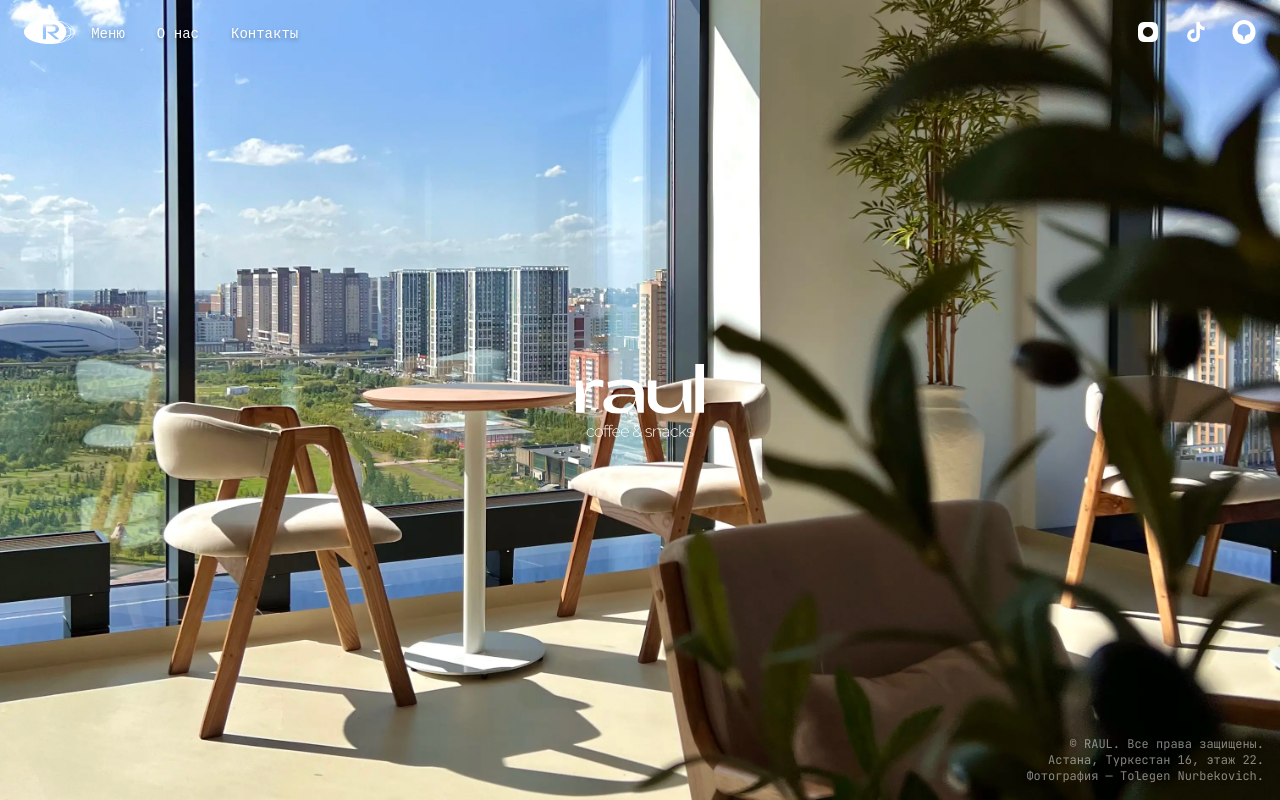
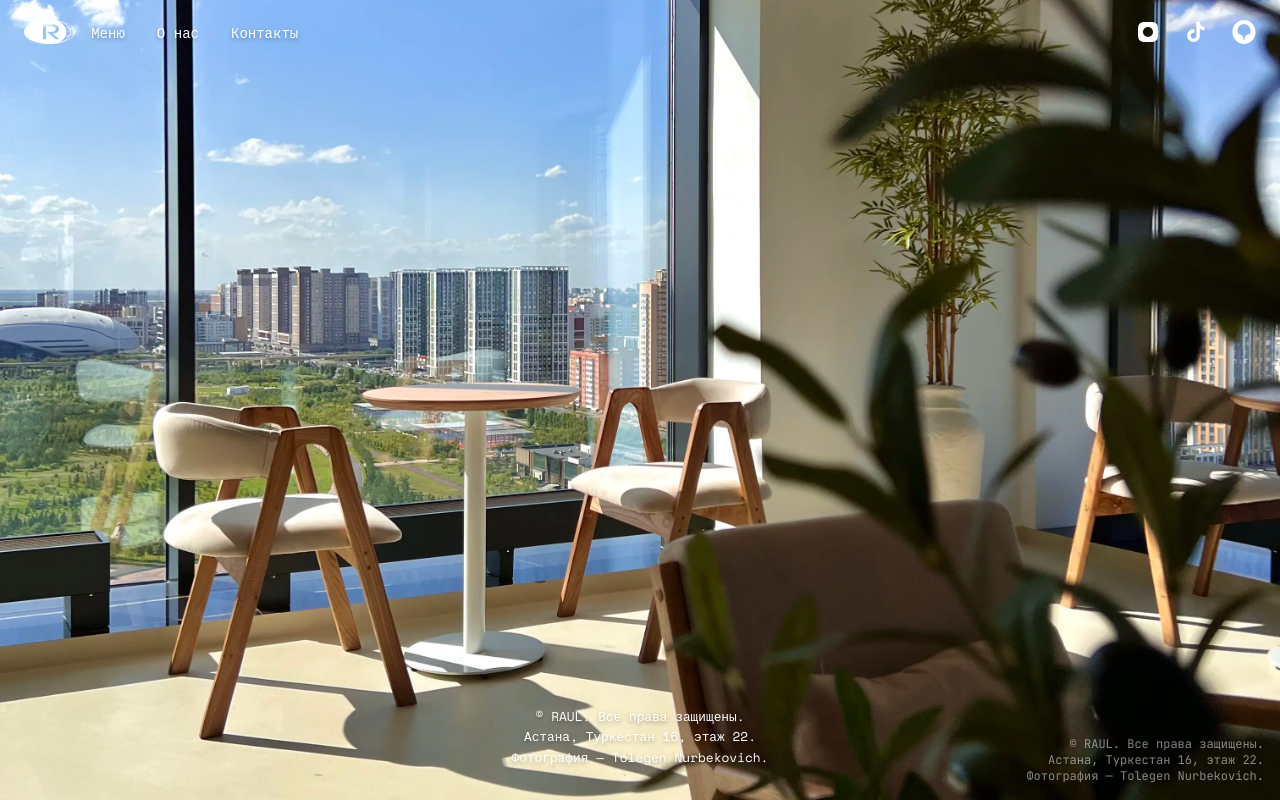
Before and after one commit to Uyatemes/raul-landing-, a Next.js app: page / in a window 1280 px wide. Built offline with nearby package versions, Linux system fonts and the light colour scheme.

Commit message:
fix: update home page copyright text styles

```diff
--- a/app/globals.css
+++ b/app/globals.css
@@ -920,3 +920,25 @@ html {
   object-fit: contain;
   filter: brightness(0) invert(1);
 }
+
+.home-copyright {
+  position: fixed;
+  bottom: 2rem;
+  left: 0;
+  right: 0;
+  text-align: center;
+  color: white;
+  font-family: 'Space Mono', monospace;
+  font-size: 0.8rem;
+  line-height: 1.6;
+  z-index: 10;
+  text-shadow: 0 2px 4px rgba(0, 0, 0, 0.3);
+  padding: 0 1rem;
+}
+
+@media (max-width: 768px) {
+  .home-copyright {
+    bottom: 1rem;
+    font-size: 0.7rem;
+  }
+}
--- a/app/page.tsx
+++ b/app/page.tsx
@@ -13,18 +13,12 @@ export default function Home() {
   }, []);
 
   return (
-    <main className="min-h-screen relative">
+    <main className="section-hero">
       <BackgroundSlider />
-      <div className="absolute inset-0 flex items-center justify-center">
-        <div className="home-logo">
-          <Image
-            src="/svg/logo.svg"
-            alt="RAUL Coffee Logo"
-            fill
-            className="object-contain"
-            priority
-          />
-        </div>
+      <div className="home-copyright">
+        <p>© RAUL. Все права защищены.</p>
+        <p>Астана, Туркестан 16, этаж 22.</p>
+        <p>Фотография — Tolegen Nurbekovich.</p>
       </div>
     </main>
   );
```
